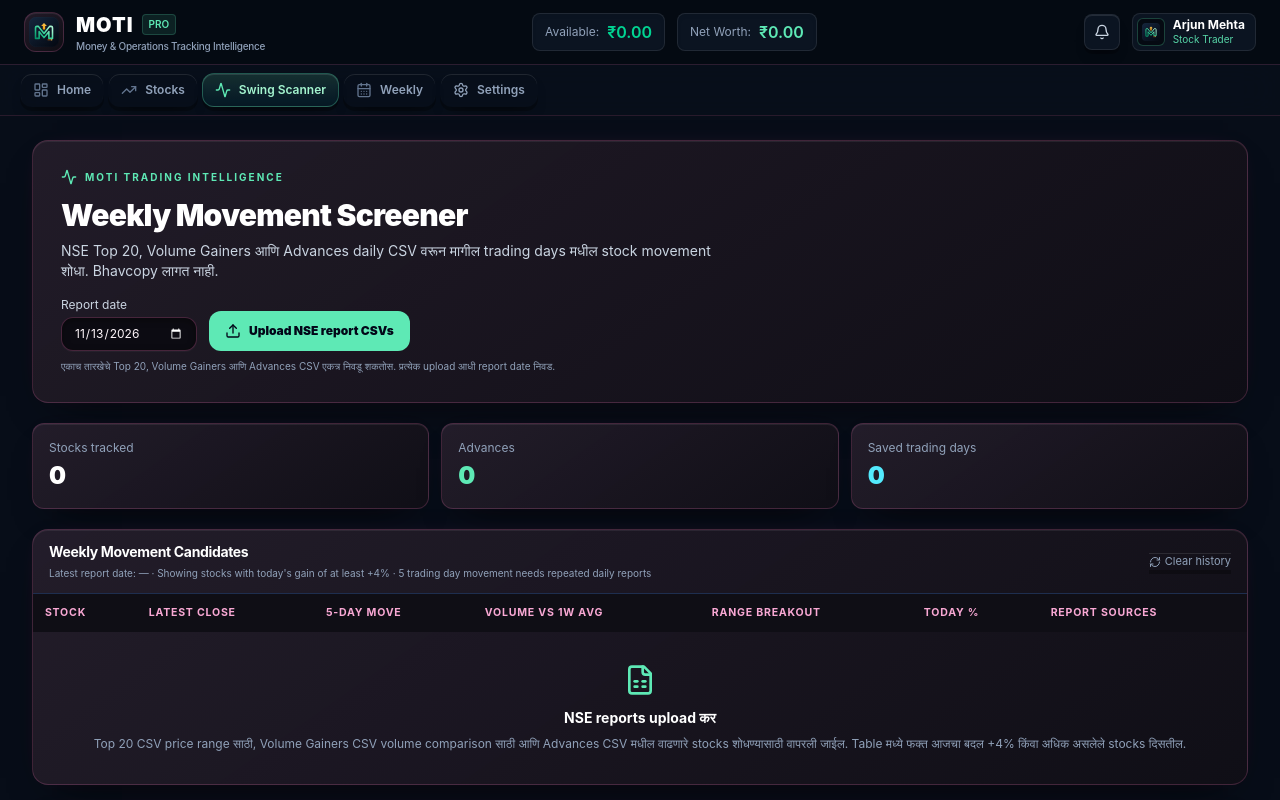
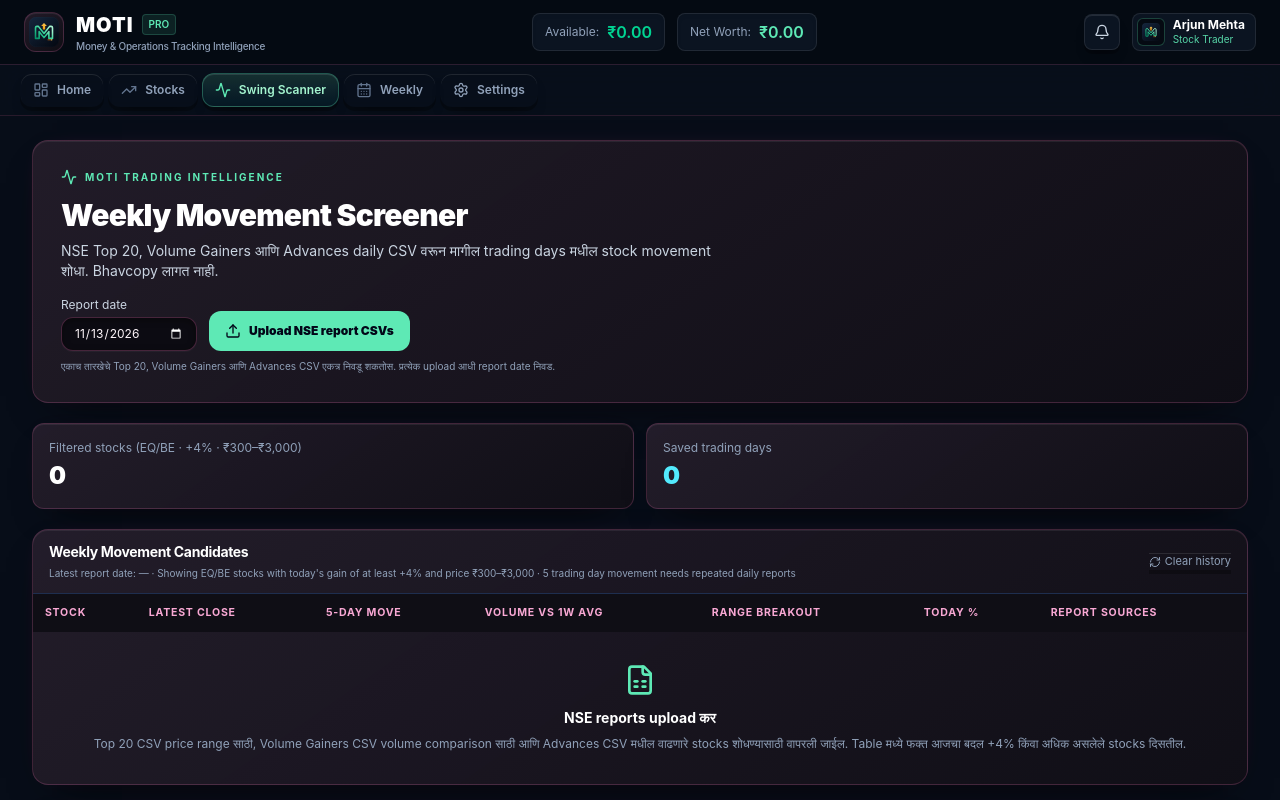
Before and after one commit to aarthak21-beep/MOTI-Money-Tracking-, a React (Vite) app: page / in a window 1280 px wide. Both pictures are taken after a click on the button "Swing Scanner". Shown: the top 800 px of the page. Built offline with nearby package versions, Linux system fonts and the light colour scheme.

Commit message:
Show count of stocks matching screener filters

```diff
--- a/src/views/SwingScannerView.tsx
+++ b/src/views/SwingScannerView.tsx
@@ -2,7 +2,7 @@ import React, { useEffect, useMemo, useState } from 'react';
 import { Activity, Upload, RefreshCw, FileSpreadsheet, Info } from 'lucide-react';
 
 type DailyRow = {
-  date: string; symbol: string; close?: number; prevClose?: number;
+  date: string; symbol: string; series?: string; close?: number; prevClose?: number;
   high?: number; low?: number; volume?: number; avgWeekVolume?: number;
   volumeMultiple?: number; pctChange?: number; sources: string[];
 };
@@ -48,6 +48,7 @@ const parseReport = (text: string, date: string): { type: ReportType; rows: Dail
   const col = (...names: string[]) => findCol(headers, ...names);
   const symbolCol = col('symbol');
   const closeCol = col('ltp', 'lasttradedprice');
+  const seriesCol = col('series');
   const pctCol = col('%chng', '%change', 'chng', 'change', 'percentchange', 'changepercent');
   const rows: DailyRow[] = [];
   for (const line of lines.slice(headerAt + 1)) {
@@ -56,7 +57,7 @@ const parseReport = (text: string, date: string): { type: ReportType; rows: Dail
     if (!/^[A-Z0-9&.-]{1,30}$/.test(symbol)) continue;
     const close = num(c[closeCol]);
     const pctChange = num(c[pctCol]);
-    let row: DailyRow = { date, symbol, close, pctChange, sources: [type] };
+    let row: DailyRow = { date, symbol, series: seriesCol >= 0 ? (c[seriesCol] || '').trim().toUpperCase() : undefined, close, pctChange, sources: [type] };
     if (type === 'top20') {
       row = { ...row, high: num(c[col('high')]), low: num(c[col('low')]), prevClose: num(c[col('prevclose')]), volume: num(c[col('volume')]) };
     } else if (type === 'volume') {
@@ -101,10 +102,6 @@ export const SwingScannerView: React.FC = () => {
 
   const latestDate = useMemo(() => records.reduce((d, r) => r.date > d ? r.date : d, ''), [records]);
   const latestRows = useMemo(() => records.filter(r => r.date === latestDate), [records, latestDate]);
-  const stats = useMemo(() => {
-    const up = new Set(latestRows.filter(r => (r.pctChange ?? 0) > 0).map(r => r.symbol)).size;
-    return { up };
-  }, [latestRows]);
   const candidates = useMemo(() => {
     const symbols = Array.from(new Set(latestRows.map(r => r.symbol)));
     return symbols.map(symbol => {
@@ -118,8 +115,9 @@ export const SwingScannerView: React.FC = () => {
       const latestVolume = latestRows.find(r => r.symbol === symbol && r.volumeMultiple !== undefined);
       const volume = latestVolume?.volumeMultiple;
       const sourceSet = Array.from(new Set(records.filter(r => r.symbol === symbol && r.date === latestDate).flatMap(r => r.sources)));
-      return { symbol, close: latest.close, weeklyChange, volumeMultiple: volume, breakout, rangeDays: highs.length, sources: sourceSet, pctToday: latest.pctChange };
-    }).filter(item => (item.pctToday ?? -Infinity) >= 4 && item.close !== undefined && item.close >= 300 && item.close <= 3000).sort((a, b) => (b.weeklyChange ?? b.pctToday ?? -999) - (a.weeklyChange ?? a.pctToday ?? -999));
+      const series = latestRows.find(r => r.symbol === symbol && r.series)?.series;
+      return { symbol, series, close: latest.close, weeklyChange, volumeMultiple: volume, breakout, rangeDays: highs.length, sources: sourceSet, pctToday: latest.pctChange };
+    }).filter(item => (item.series === 'EQ' || item.series === 'BE') && (item.pctToday ?? -Infinity) >= 4 && item.close !== undefined && item.close >= 300 && item.close <= 3000).sort((a, b) => (b.weeklyChange ?? b.pctToday ?? -999) - (a.weeklyChange ?? a.pctToday ?? -999));
   }, [records, latestRows, latestDate]);
 
   const handleFiles = async (files: FileList | null) => {
@@ -161,10 +159,8 @@ export const SwingScannerView: React.FC = () => {
       <p className="mt-2 text-[10px] text-slate-400">एकाच तारखेचे Top 20, Volume Gainers आणि Advances CSV एकत्र निवडू शकतोस. प्रत्येक upload आधी report date निवड.</p>
     </div>
 
-    <div className="grid gap-3 sm:grid-cols-3">
-      <div className="rounded-xl border border-[#1e2e4f] bg-[#0d1527] p-4"><p className="text-xs text-slate-400">Stocks tracked</p><p className="mt-1 text-2xl font-black text-white">{latestRows.length}</p></div>
-      <div className="rounded-xl border border-[#1e2e4f] bg-[#0d1527] p-4"><p className="text-xs text-slate-400">Advances</p><p className="mt-1 text-2xl font-black text-emerald-300">{stats.up}</p></div>
-
+    <div className="grid gap-3 sm:grid-cols-2">
+      <div className="rounded-xl border border-[#1e2e4f] bg-[#0d1527] p-4"><p className="text-xs text-slate-400">Filtered stocks (EQ/BE · +4% · ₹300–₹3,000)</p><p className="mt-1 text-2xl font-black text-white">{candidates.length}</p></div>
       <div className="rounded-xl border border-[#1e2e4f] bg-[#0d1527] p-4"><p className="text-xs text-slate-400">Saved trading days</p><p className="mt-1 text-2xl font-black text-cyan-300">{new Set(records.map(r => r.date)).size}</p></div>
     </div>
 
@@ -173,7 +169,7 @@ export const SwingScannerView: React.FC = () => {
 
     <div className="overflow-hidden rounded-2xl border border-[#1e2e4f] bg-[#0d1527]">
       <div className="flex flex-wrap items-center justify-between gap-2 border-b border-[#1e2e4f] px-4 py-3">
-        <div><h2 className="text-sm font-bold text-white">Weekly Movement Candidates</h2><p className="mt-1 text-[10px] text-slate-400">Latest report date: {latestDate || '—'} · Showing stocks with today's gain of at least +4% · 5 trading day movement needs repeated daily reports</p></div>
+        <div><h2 className="text-sm font-bold text-white">Weekly Movement Candidates</h2><p className="mt-1 text-[10px] text-slate-400">Latest report date: {latestDate || '—'} · Showing EQ/BE stocks with today's gain of at least +4% and price ₹300–₹3,000 · 5 trading day movement needs repeated daily reports</p></div>
         <button onClick={clearHistory} className="inline-flex items-center gap-1 text-[11px] text-slate-400 hover:text-white"><RefreshCw className="h-3 w-3" /> Clear history</button>
       </div>
       <div className="overflow-x-auto">
@@ -201,7 +197,7 @@ export const SwingScannerView: React.FC = () => {
         <li>Volume Gainers report मधील NSE 1-week volume multiple थेट दाखवला जातो.</li>
         <li>Range breakout साठी त्या stock चे किमान 3 आधीचे Top 20 daily observations आवश्यक आहेत; पुरेसा डेटा नसेल तर तसे दाखवले जाईल.</li>
         <li>Top 20 आणि Volume Gainers हे निवडक stocks आहेत; फक्त या reports वरून संपूर्ण NSE universe चे सर्व stocks scan होत नाहीत.</li>
-        <li>या buy-first screener मध्ये Advances वर लक्ष आहे; Declines report वापरला जात नाही. Candidates मध्ये आजचा बदल किमान +4% असलेले stocksच दिसतात.</li>
+        <li>या buy-first screener मध्ये Advances वर लक्ष आहे; Declines report वापरला जात नाही. Candidates मध्ये फक्त EQ/BE series, आजचा बदल किमान +4% आणि किंमत ₹300–₹3,000 असलेले stocks दिसतात.</li>
       </ul>
     </div>
   </div>;
```
